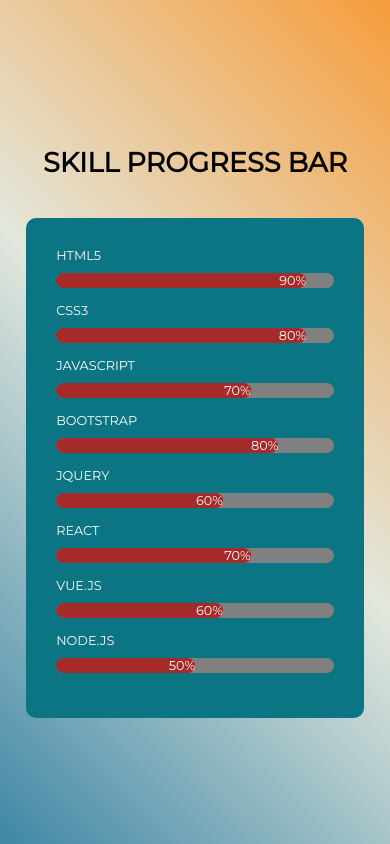
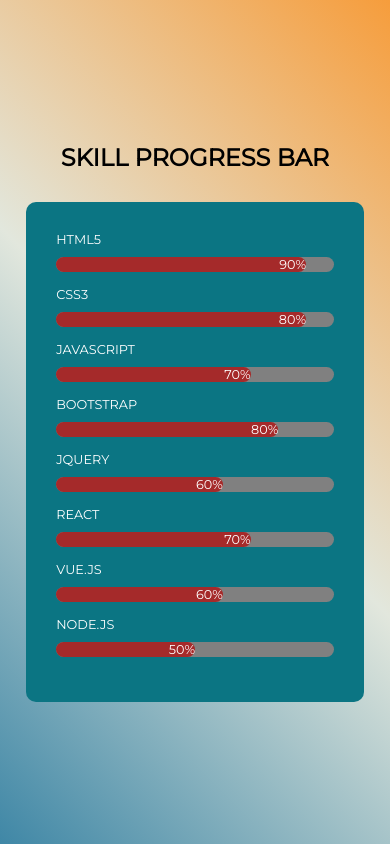
Before and after one commit to kaimul1984/Progress-bar, a plain HTML site: page index.html in a window 390 px wide. Drawn offline with Linux system fonts and the light colour scheme.

Commit message:
second changes

```diff
--- a/style.css
+++ b/style.css
@@ -15,6 +15,7 @@
 
  }
  h1{
+    margin-bottom: 15%;
      font-size: 3rem;
      letter-spacing: 0.7rem;
      text-transform: uppercase;
@@ -38,7 +39,7 @@
     padding: 40px;
     border-radius: 10px;
     margin: 0 auto;
-    margin-top: 15%;
+
 }
 
 .progress {
@@ -67,14 +68,15 @@
 
 @media(max-width: 768px) {
     h1{
-    margin-top: 20px;
-     font-size: 1.7rem;
+    margin-bottom: 10px;
+     font-size: 1.5rem;
      letter-spacing: 0rem;
     }
     .container {
         width: 40vh;
         padding: 30px;
-        margin-top: 10%;
+        margin-top: 20px;
+
     }
     .container p {
         font-size: .80rem;
```
